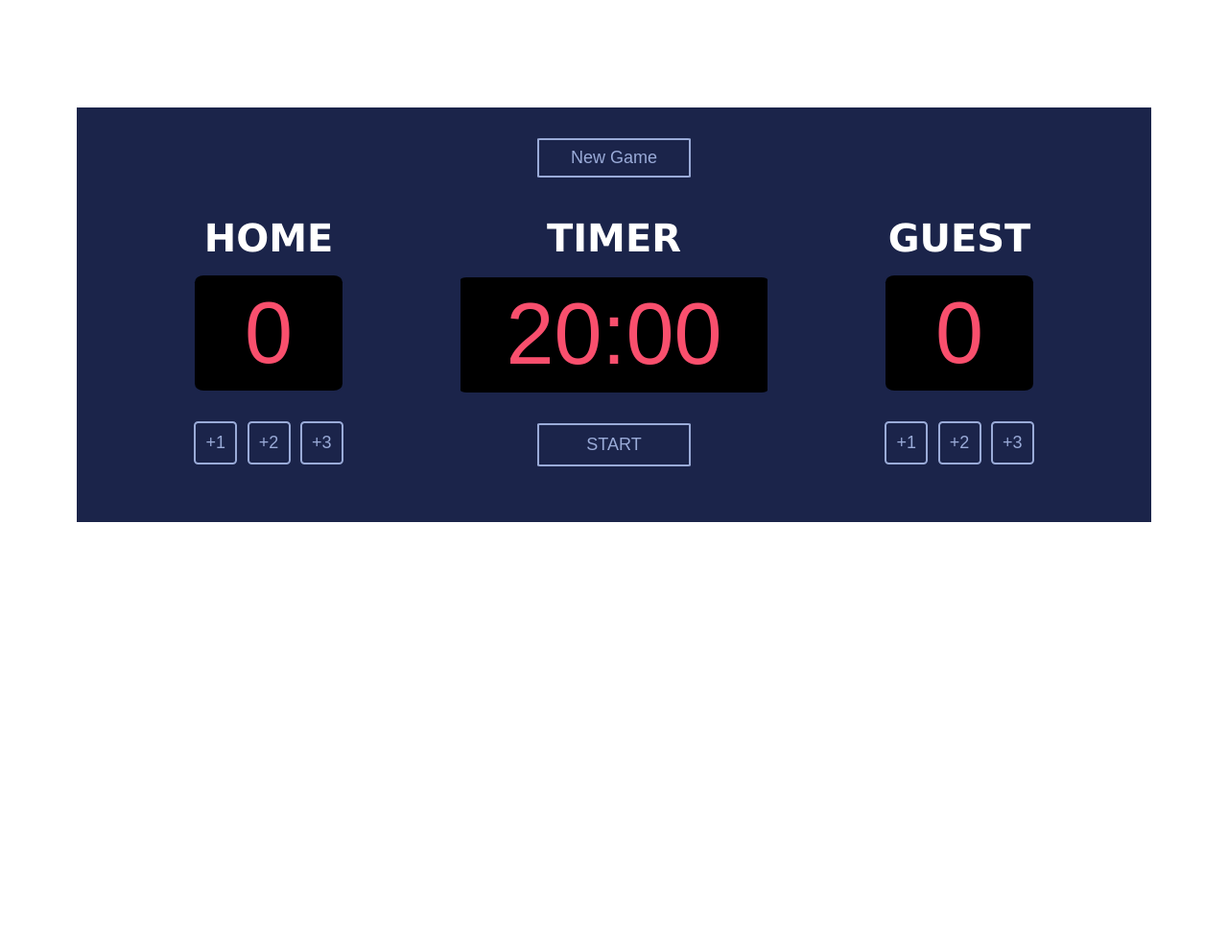
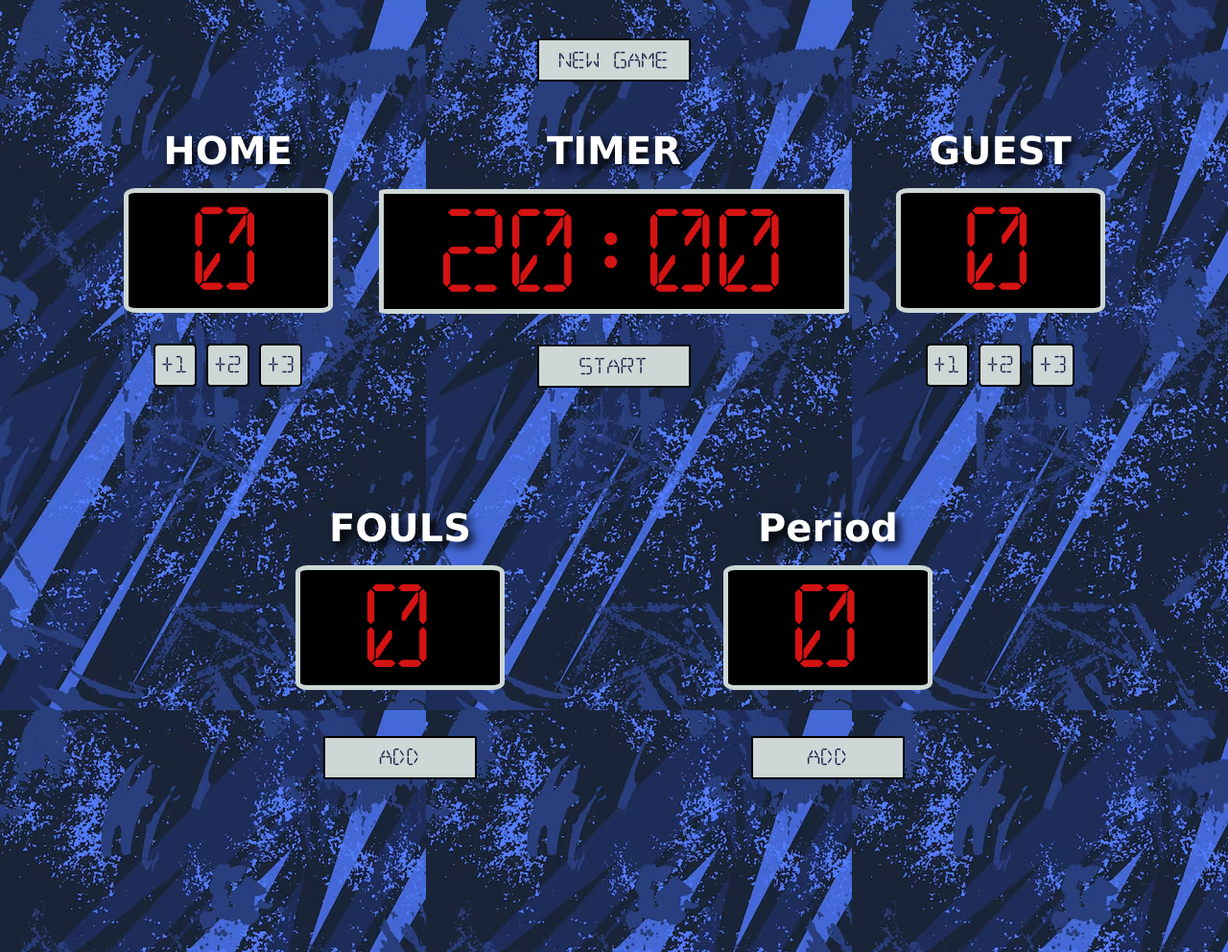
Before and after one commit to Ali-Esmat/Basketball_Scoreboard, a website built with Vite: page index.html in a window 1280 px wide. Shown: the whole page at 96% size. Before the commit the page ends 800 px from the top, so only its background shows below. Built offline with nearby package versions, Linux system fonts and the light colour scheme; a web font is replaced by a local one.

Commit message:
Streach Goals: change design, add periods, add fouls

```diff
--- a/index.css
+++ b/index.css
@@ -2,18 +2,26 @@ body {
     margin: 0;
     color: white;
     text-align: center;
+    background-image: url("sport.avif");
+    background-size: repeat;
+}
+
+@font-face {
+    font-family: 'Digital Dream';
+    src: url('DIGITALDREAM.ttf') format('truetype');
+    font-weight: normal;
+    font-style: normal;
 }
 
 .scoreboard{
     display: flex;
     flex-direction: column;
     justify-content: space-evenly;
-    background-color: #1b244a;
     width:70rem;
-    height: 27rem;
-    margin-top: 7rem;
+    height: 55rem;
     margin-left: auto;
     margin-right: auto;
+    margin-bottom: 7rem;
 
 }
 
@@ -41,7 +49,7 @@ body {
 }
 
 #clock{
-    width: 20rem;
+    width: 27rem;
     border-radius: 2%;
 }
 
@@ -55,16 +63,18 @@ body {
 }
 
 .display{
-    width: 9.6rem;
+    min-width: 10rem;
+    padding: 0 1.5rem;
     height: 7.5rem;
     border-radius: 6%;
     background-color: black;
-    color: #f94f6d;
+    color: #d41313;
     display: flex;
     align-items: center;
     justify-content: center;
     font-size: 90;
-    font-family: 'Cursed Timer ULiL', sans-serif;
+    font-family: 'Digital Dream', sans-serif;
+    border: solid 5px #cdd7D6;
 }
 
 .score-buttons{
@@ -75,12 +85,36 @@ body {
 .score-button{
     width: 2.813rem;
     height: 2.813rem;
-    font-family: 'Cursed Timer ULiL', sans-serif;
+    font-family: 'Digital Dream', sans-serif;
     font-size: 18;
-    border: 0.15rem solid #9aabd8;
+    border: 0.15rem solid black;
     border-radius: 10%;
-    color: #9aabd8;
-    background-color: #1b244a;
+    color: #1b244a;
+    background-color:  #cdd7D6;
+
+}
+
+.score-button:hover{
+    background-color: #b3a394;
+    color:black
+}
+
+#foul-btn{
+    margin-left: auto;
+    margin-right: auto;
+    margin-top: 1rem;
+    width:10rem;
+    padding: 0.5rem;
+    border-radius: 2%;
+}
+
+#period-btn{
+    margin-left: auto;
+    margin-right: auto;
+    margin-top: 1rem;
+    width:10rem;
+    padding: 0.5rem;
+    border-radius: 2%;
 }
 
 #new-game-btn{
@@ -94,7 +128,8 @@ body {
 
 .score-text{
     font-family: Verdana, Geneva, Tahoma, sans-serif;
-    font-size: 40;
+    text-shadow: 5px 5px 10px black;
+    font-size: 40px;
     font-weight: bold;
     margin-bottom: -1rem;
 }
--- a/index.html
+++ b/index.html
@@ -1,6 +1,5 @@
 <html>
     <head>
-        <link href="https://fonts.cdnfonts.com/css/cursed-timer-ulil" rel="stylesheet">
         <link rel="stylesheet" href="index.css">
     </head>
     <body>
@@ -31,7 +30,18 @@
                     </div>
                 </div>
             </div>
-            <div class="timer"></div>
+            <div class="scores">
+                <div class="score-card" id="fouls">
+                    <p class="score-text">FOULS</p>
+                    <div class="display" id = "foul-count">0</div>
+                    <button class="score-button" id="foul-btn" onclick="add1foul()">ADD</button>
+                </div>
+                <div class="score-card" id="Periods">
+                    <p class="score-text">Period</p>
+                    <div class="display" id = "period-count">0</div>
+                    <button class="score-button" id="period-btn" onclick="add1period()">ADD</button>
+                </div>
+            </div>
         </div>
         <script src="index.js"></script>
     </body>
--- a/index.js
+++ b/index.js
@@ -1,10 +1,14 @@
 const STARTING_TIME_SECONDS = 20 * 60;
 let homeScore = 0
 let guestScore = 0
+let foulScore = 0
+let periodScore = 0
 let startBtn = document.getElementById("start-btn");
 let timerDisplay = document.getElementById("clock");
 let homeScoreEl = document.getElementById("home-score")
 let guestScoreEl = document.getElementById("guest-score")
+let foulScoreEl = document.getElementById("foul-count")
+let periodScoreEl = document.getElementById("period-count")
 let timeLeft = STARTING_TIME_SECONDS;
 let timerInterval = null;
 
@@ -44,16 +48,29 @@ function add3guest(){
      highlightLeader();
 }
 
+function add1foul(){
+    foulScore +=1;
+    foulScoreEl.textContent = foulScore
+}
+
+function add1period(){
+    periodScore += 1;
+    periodScoreEl.textContent = periodScore
+}
+
 function reset(){
+    clearInterval(timerInterval);
     homeScore = 0;
     guestScore = 0;
     homeScoreEl.textContent = 0;
     guestScoreEl.textContent = 0;
+    foulScoreEl.textContent = 0;
+    periodScoreEl.textContent = 0;
     timerDisplay.textContent ="20:00";
     timeLeft = STARTING_TIME_SECONDS;
     timerInterval = null;
-    guestScoreEl.style.color ="#f94f6d";
-    homeScoreEl.style.color ="#f94f6d";
+    guestScoreEl.style.color ="#d41313";
+    homeScoreEl.style.color ="#d41313";
 }
 
 function updateDisplay() {
@@ -77,8 +94,8 @@ function toggleTimer() {
     // If the timer is stopped, START it
     else {
         startBtn.textContent = "PAUSE";
-        startBtn.style.backgroundColor = "#9aabd8";
-        startBtn.style.color = "#1b244a";
+        startBtn.style.backgroundColor = "#b3a394";
+        startBtn.style.color = "black";
 
         timerInterval = setInterval(() => {
             if (timeLeft > 0) {
@@ -100,12 +117,12 @@ function toggleTimer() {
 function highlightLeader(){
     if(homeScore > guestScore){
         homeScoreEl.style.color = "gold";
-        guestScoreEl.style.color =" #f94f6d";
+        guestScoreEl.style.color = "#d41313";
     } else if(homeScore < guestScore) {
-        guestScoreEl.style.color ="gold";
-        homeScoreEl.style.color ="#f94f6d"
+        guestScoreEl.style.color = "gold";
+        homeScoreEl.style.color = "#d41313"
     } else {
-        guestScoreEl.style.color ="#f94f6d";
-        homeScoreEl.style.color ="#f94f6d"
+        guestScoreEl.style.color = "#d41313";
+        homeScoreEl.style.color = "#d41313"
     }
 }
```
Also changed, not shown: DIGITALDREAM.ttf (added), sport.avif (added).
